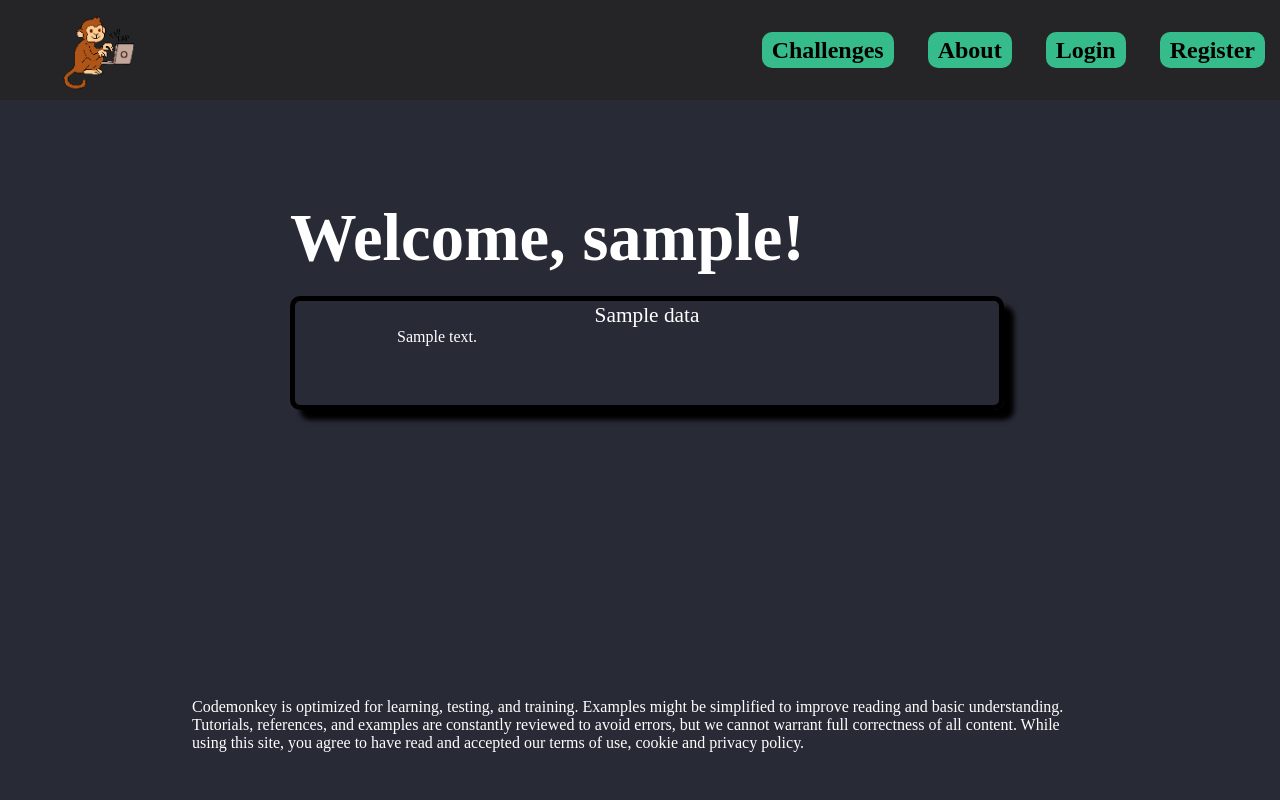
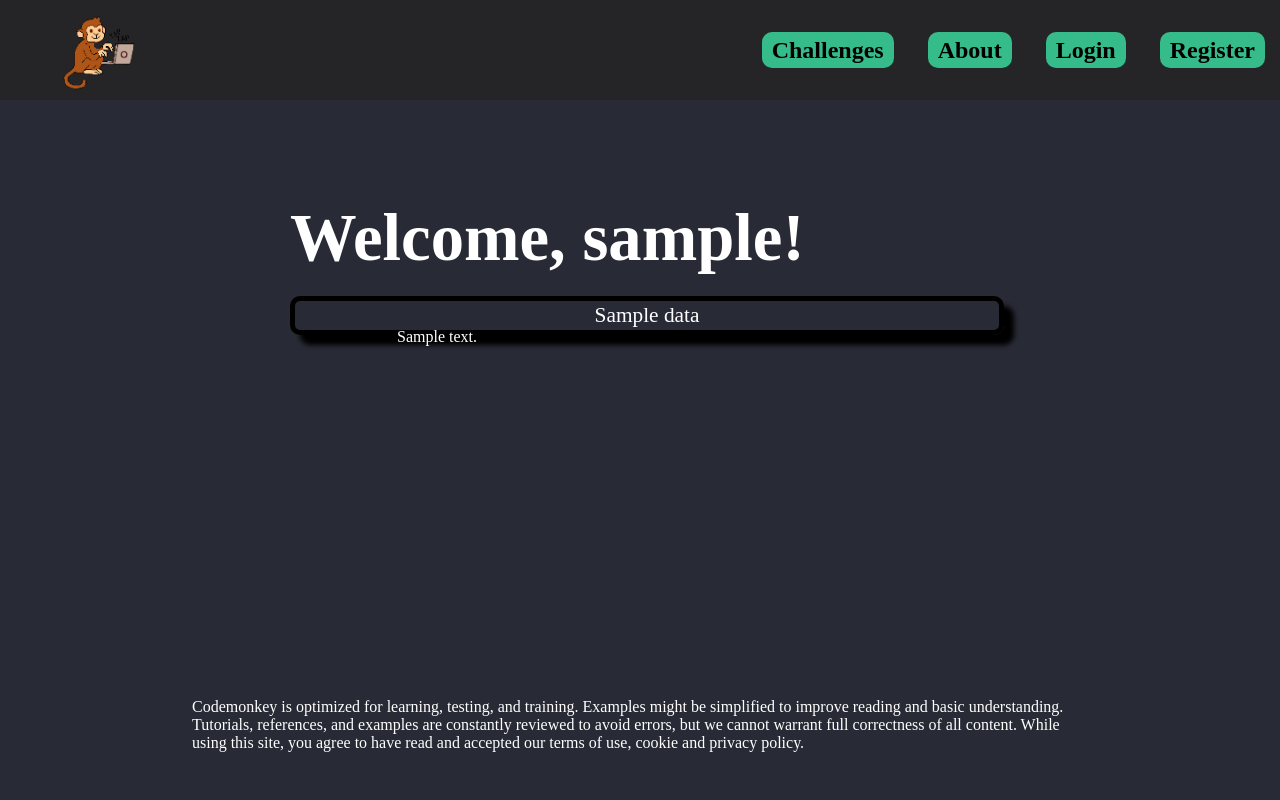
Before and after one commit to Daniel-Tomov/codemonkey, a Flask app: template templates/challenge.html in a window 1280 px wide. Run offline with Flask 2, Linux system fonts and the light colour scheme; the template is opened without the code that fills it: most values are stand-ins (such as "Sample title", 1, 10 or a date in 2020); some web fonts are replaced.

Commit message:
more css

```diff
--- a/static/css/challenge.css
+++ b/static/css/challenge.css
@@ -1,6 +1,6 @@
 :root{
   --width:900px;
-  --height:300px;
+  --height:350px;
 }
 .responses, .response_outputs{
   background-color: lightgray;
@@ -41,7 +41,7 @@ button{width:var(--width); margin:0 auto;}
   margin:20px 0;
   box-shadow: 10px 10px 5px var(--black);
   width: 100%;
-  height: 100px;
+  height: fit-content;
   color:white;
   padding: 2px;
 }
```
